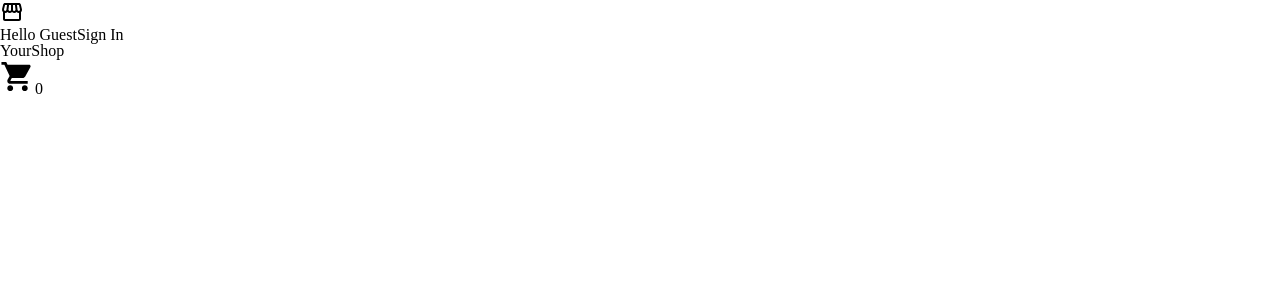
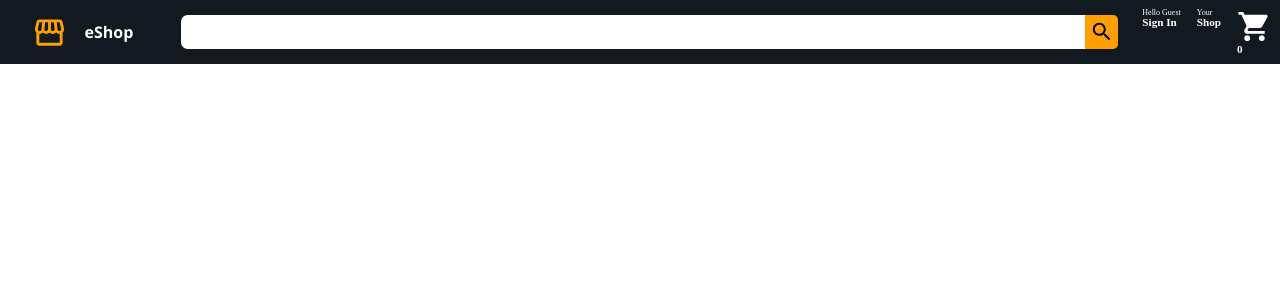
Before and after one commit to codandocoisas/react-typescript-eshop, a React (Create React App) app: page / in a window 1280 px wide. Shown: the top 300 px of the page. Built offline with nearby package versions, Linux system fonts and the light colour scheme; the HTML template or start-up script is replaced by a standard one.

Commit message:
updated header

```diff
--- a/public/index.html
+++ b/public/index.html
@@ -24,6 +24,9 @@
       work correctly both with client-side routing and a non-root public URL.
       Learn how to configure a non-root public URL by running `npm run build`.
     -->
+    <link rel="preconnect" href="https://fonts.googleapis.com">
+<link rel="preconnect" href="https://fonts.gstatic.com" crossorigin>
+<link href="https://fonts.googleapis.com/css2?family=Open+Sans:wght@400;500;700;800&display=swap" rel="stylesheet">
     <title>React App</title>
   </head>
   <body>
--- a/src/App.css
+++ /dev/null
@@ -1,38 +0,0 @@
-.App {
-  text-align: center;
-}
-
-.App-logo {
-  height: 40vmin;
-  pointer-events: none;
-}
-
-@media (prefers-reduced-motion: no-preference) {
-  .App-logo {
-    animation: App-logo-spin infinite 20s linear;
-  }
-}
-
-.App-header {
-  background-color: #282c34;
-  min-height: 100vh;
-  display: flex;
-  flex-direction: column;
-  align-items: center;
-  justify-content: center;
-  font-size: calc(10px + 2vmin);
-  color: white;
-}
-
-.App-link {
-  color: #61dafb;
-}
-
-@keyframes App-logo-spin {
-  from {
-    transform: rotate(0deg);
-  }
-  to {
-    transform: rotate(360deg);
-  }
-}
--- a/src/App.tsx
+++ b/src/App.tsx
@@ -1,5 +1,4 @@
 import React, { Fragment } from 'react';
-import './App.css';
 import Header from './components/Header';
 import GlobalStyle from './globalStyles';
 
--- a/src/components/Header/index.tsx
+++ b/src/components/Header/index.tsx
@@ -1,24 +1,31 @@
 import React from 'react';
 import ShoppingCartIcon from '@mui/icons-material/ShoppingCart';
-import StorefrontIcon from '@mui/icons-material/Storefront';
 
 import {
   Container,
   FirstItem,
+  Icon,
   Items,
   Logo,
+  LogoTitle,
   Nav,
   Search,
-  SecondItem
+  SearchInput,
+  SecondItem,
+  StoreIcon
 } from './styles';
 
 export default function Header() {
   return (
     <Container>
       <Logo>
-        <StorefrontIcon />
+        <StoreIcon fontSize="large" />
+        <LogoTitle>eShop</LogoTitle>
       </Logo>
-      <Search></Search>
+      <Search>
+        <SearchInput type="text" />
+        <Icon />
+      </Search>
       <Nav>
         <Items>
           <FirstItem>Hello Guest</FirstItem>
--- a/src/components/Header/styles.ts
+++ b/src/components/Header/styles.ts
@@ -1,17 +1,78 @@
 import styled from 'styled-components';
+import StorefrontIcon from '@mui/icons-material/Storefront';
+import SearchIcon from '@mui/icons-material/Search';
 
 export const Container = styled.div`
-
+  height: 4em;
+  display: flex;
+  align-items: center;
+  background-color: #131921;
+  position: sticky;
+  top: 0;
+  z-index: 100;
 `;
 
-export const Logo = styled.div``;
+export const StoreIcon = styled(StorefrontIcon)`
+  margin-right: 0.5em;
+  color: #ff9f00;
+`;
 
-export const Search = styled.div``;
+export const LogoTitle = styled.h2`
+  height: 1em;
+  font-weight: bold;
+  font-family: 'Open Sans';
+  text-decoration: none;
+  border: 0;
+  color: white;
+`;
 
-export const Nav = styled.div``;
+export const Logo = styled.div`
+  display: flex;
+  align-items: center;
+  color: #ff9f00;
+  margin: 0 2em;
+`;
 
-export const Items = styled.div``;
+export const Search = styled.div`
+  display: flex;
+  flex: 1;
+  align-items: center;
+  margin: 0 1em;
+`;
 
-export const FirstItem = styled.span``;
+export const SearchInput = styled.input`
+  height: 0.5em;
+  padding: 1em;
+  border: none;
+  width: 100%;
+  border-radius: 0.5em 0 0 0.5em;
+`;
 
-export const SecondItem = styled.span``;
+export const Icon = styled(SearchIcon)`
+  padding: 0.2em;
+  height: 1em;
+  background-color: #ff9f00;
+  border-radius: 0 0.2em 0.2em 0;
+`;
+
+export const Nav = styled.div`
+  display: flex;
+  justify-content: space-evenly;
+`;
+
+export const Items = styled.div`
+  display: flex;
+  flex-direction: column;
+  margin-left: 0.5em;
+  margin-right: 0.5em;
+  color: white;
+`;
+
+export const FirstItem = styled.span`
+  font-size: 0.5em;
+`;
+
+export const SecondItem = styled.span`
+  font-size: 0.7em;
+  font-weight: 800;
+`;
```
